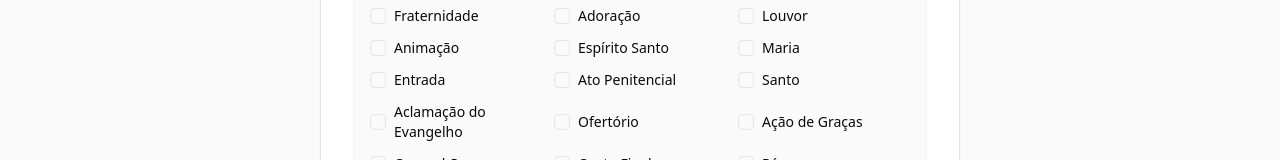
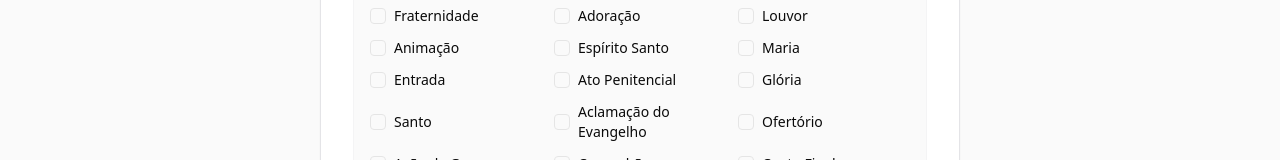
Before and after one commit to LuanSaboia/ruah, a React (Vite) app: page /contribuir in a window 1280 px wide. Shown: the part 480-640 px from the top of the page. Built offline with nearby package versions, Linux system fonts and the light colour scheme; no server answers.

Commit message:
Add 'Glória' to available categories list

```diff
--- a/src/constants/categories.ts
+++ b/src/constants/categories.ts
@@ -8,6 +8,7 @@ export const CATEGORIAS_DISPONIVEIS = [
   "Maria",
   "Entrada",
   "Ato Penitencial",
+  "Glória",
   "Santo",
   "Aclamação do Evangelho",
   "Ofertório",
```
